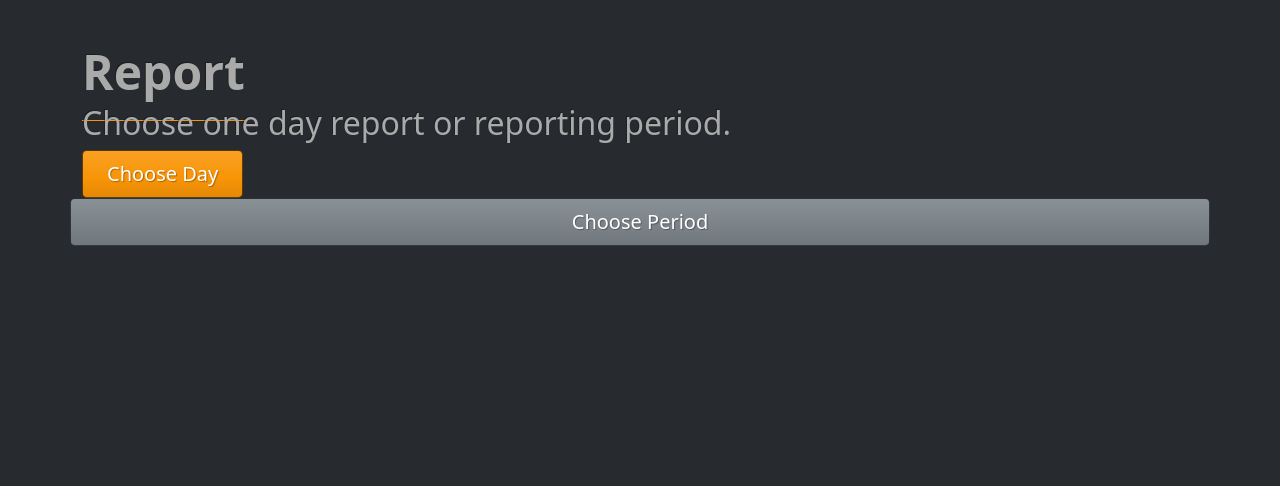
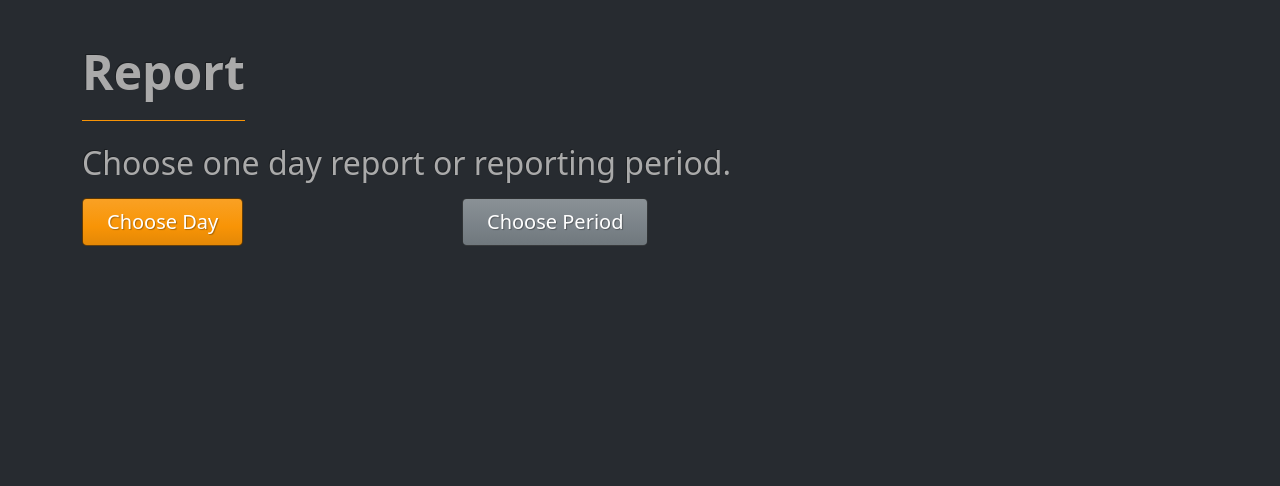
Before and after one commit to JoGorska/mileage-tracker, a Django app: page /reports/ in a window 1280 px wide. Shown: the part 97-583 px from the top of the page. Run offline with Django 3.2, Linux system fonts and the light colour scheme; the visitor is signed in with stand-in values (Sample User, id 1); some libraries are stand-ins or nearby versions.

Commit message:
Add template for reporting options and udpater url

```diff
--- a/reports/urls.py
+++ b/reports/urls.py
@@ -5,7 +5,7 @@ app_name = "reports"
 
 urlpatterns = [
     path('', views.ReportingOptionsView.as_view(), name='reporting_options'),
-    path('', views.ChoosePeriodView.as_view(), name='choose_period'),
-    path("date", views.DatePickerView.as_view(), name="choose_date"),
+    path('period/', views.ChoosePeriodView.as_view(), name='choose_period'),
+    path("date/", views.DatePickerView.as_view(), name="choose_date"),
     path("date/<slug:slug>/", views.DayReport.as_view(), name="day_report"),
 ]
--- a/templates/reports/reporting_options.html
+++ b/templates/reports/reporting_options.html
@@ -8,21 +8,26 @@
     </span>
   </h1>
 
-    <h2>Choose one day report or reporting period.
+    <h2 class="mt-5">Choose one day report or reporting period.
     </h2>
 
 
-<div class="row">
+<div class="row mt-3">
     <div class="col-md-4">
-        <a href="{% url 'reports:day_report' %}" class="btn btn-warning btn-lg px-4 me-md-2">
+        <div>
+        <a href="{% url 'reports:choose_date' %}" class="btn btn-warning btn-lg px-4 me-md-2">
             Choose Day
           </a>
+        </div>
     </div>
-    <div class="col-md-4"></div>
-    <a href="{% url 'reports:choose_period' %}" class="btn btn-secondary btn-lg px-4">
+    <div class="col-md-4">
+    <div>
+    <a href="{% url 'reports:choose_period' %}" class="btn btn-secondary btn-lg px-4 me-md-2">
         Choose Period
       </a>
-    <div class="col-md-4"></div>
+    </div>
+</div>
+    <div class="col-md-3"></div>
 </div>
 
 
```
